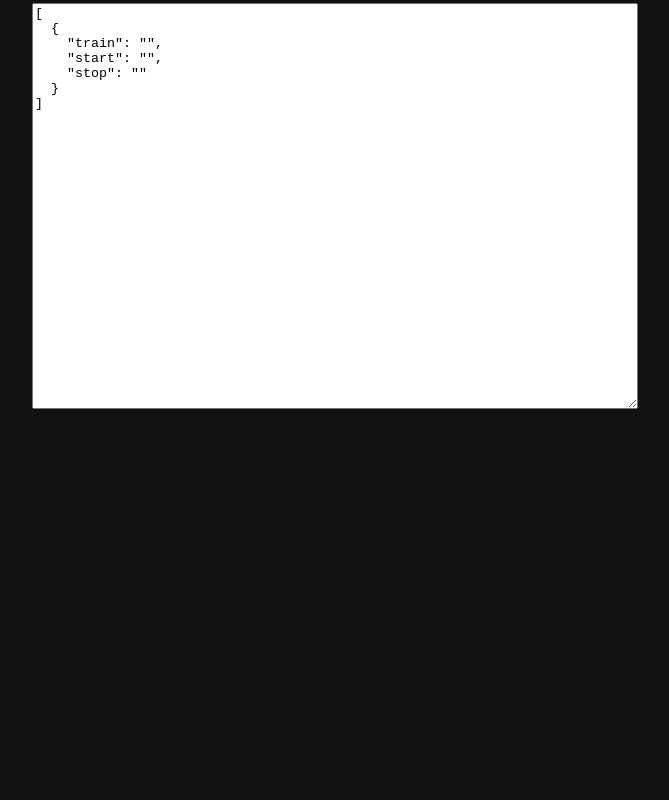
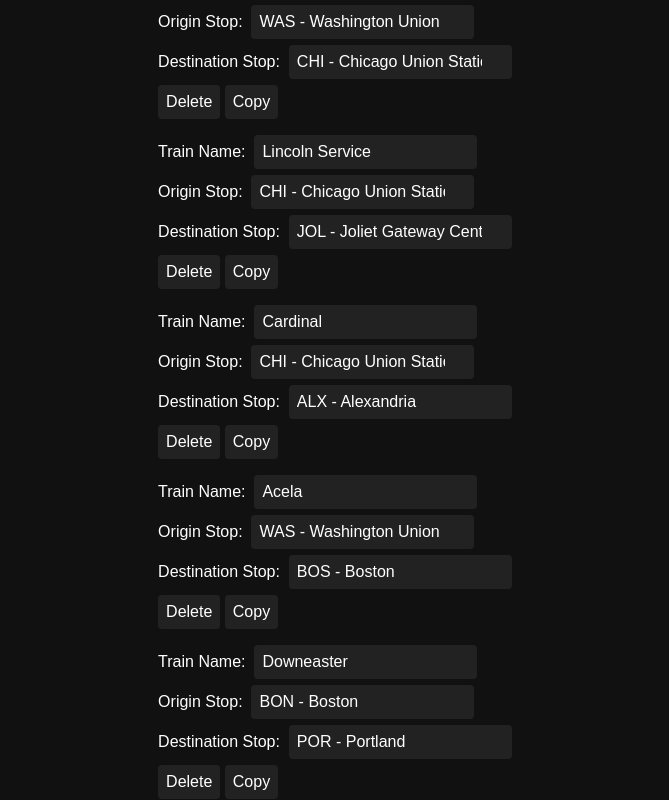
Before and after one commit to piemadd/amtrak-wrapped, a React (Vite) app: page / in a window 1280 px wide. Shown: the part 407-1207 px from the top of the page, without its empty margins (305-974 px from the left). Before the commit the page ends 829 px from the top, so only its background shows below. Built offline with nearby package versions, Linux system fonts and the light colour scheme; a web font is replaced by a local one.

Commit message:
fuck it we ball

```diff
--- a/package.json
+++ b/package.json
@@ -14,7 +14,8 @@
   "dependencies": {
     "dom-to-image": "^2.6.0",
     "file-saver": "^2.0.5",
-    "jimp": "^0.16.2"
+    "jimp": "^0.16.2",
+    "js-base64": "^3.7.3"
   },
   "devDependencies": {
     "@types/react": "^18.0.15",
--- a/src/App.css
+++ b/src/App.css
@@ -21,6 +21,7 @@
   color: var(--fg);
   width: 98vw;
   margin: 1vw;
+  overflow-x: hidden;
 }
 
 main {
--- a/src/App.jsx
+++ b/src/App.jsx
@@ -35,10 +35,75 @@
     const dMiles = d * 0.000621371; // in miles
     return dMiles;
   };
-
+  /*
   const [inputFields, setInputFields] = useState([
     { train: "", start: "", stop: "" },
   ]);
+  */
+
+  const [inputFields, setInputFields] = useState([
+    {
+      "train": "Crescent",
+      "start": "ATL - Atlanta",
+      "stop": "WAS - Washington Union Station"
+    },
+    {
+      "train": "Capitol Limited",
+      "start": "WAS - Washington Union Station",
+      "stop": "CHI - Chicago Union Station"
+    },
+    {
+      "train": "Lincoln Service",
+      "start": "CHI - Chicago Union Station",
+      "stop": "JOL - Joliet Gateway Center"
+    },
+    {
+      "train": "Cardinal",
+      "start": "CHI - Chicago Union Station",
+      "stop": "ALX - Alexandria"
+    },
+    {
+      "train": "Acela",
+      "start": "WAS - Washington Union Station",
+      "stop": "BOS - Boston"
+    },
+    {
+      "train": "Downeaster",
+      "start": "BON - Boston",
+      "stop": "POR - Portland"
+    },
+    {
+      "train": "Downeaster",
+      "start": "POR - Portland",
+      "stop": "BON - Boston"
+    },
+    {
+      "train": "Lake Shore Limited",
+      "start": "BOS - Boston",
+      "stop": "CHI - Chicago Union Station"
+    },
+    {
+      "train": "Capitol Limited",
+      "start": "CHI - Chicago Union Station",
+      "stop": "WAS - Washington Union Station"
+    },
+    {
+      "train": "Crescent",
+      "start": "WAS - Washington Union Station",
+      "stop": "ATL - Atlanta"
+    },
+    {
+      "train": "Crescent",
+      "start": "ATL - Atlanta",
+      "stop": "WAS - Washington Union Station"
+    },
+    {
+      "train": "Capitol Limited",
+      "start": "WAS - Washington Union Station",
+      "stop": "CHI - Chicago Union Station"
+    }
+  ])
+
   const [results, setResults] = useState({
     completed: false,
     totalDistance: 0,
@@ -276,7 +341,7 @@
           setInputFields(JSON.parse(event.target.value));
         }}
         value={JSON.stringify(inputFields, null, 2)}
-        style={{ width: "600px", height: "400px" }}
+        style={{ width: "80vw", height: "400px" }}
       ></textarea>
     </main>
   );
--- a/src/components/distance.jsx
+++ b/src/components/distance.jsx
@@ -1,6 +1,7 @@
 import domtoimage from "dom-to-image";
 import { useEffect } from "react";
 import { saveAs } from "file-saver";
+import { Base64 } from "js-base64";
 
 const Distance = ({ distance }) => {
   const prettyPrintNum = (num) => {
@@ -11,6 +12,7 @@
 
   return (
     <div className="result">
+      <div>
         <svg
           id="distance-svg"
           viewBox="0 0 800 800"
@@ -168,24 +170,33 @@
             </clipPath>
           </defs>
         </svg>
+      </div>
       <button
         onClick={() => {
-          const svgElement = document.getElementById("distance-svg");
+          const svgElement =
+            document.getElementById("distance-svg").parentElement;
           console.log("cloning");
           let clonedSvgElement = svgElement.cloneNode(true);
+          console.log(clonedSvgElement);
           clonedSvgElement.setAttribute("width", "800");
           clonedSvgElement.setAttribute("height", "800");
 
-          console.log(clonedSvgElement)
-
           console.log("getting image with dom-to-image");
 
-          domtoimage.toBlob(svgElement, {
+          domtoimage
+            .toPng(clonedSvgElement, {
               width: 800,
               height: 800,
-          }).then(function (blob) {
-            console.log(blob);
-            console.log(URL.createObjectURL(blob));
+            })
+            .then((dataUrl) => {
+              //console.log(dataUrl)
+              const a = document.createElement("a");
+              a.href = dataUrl;
+              a.download = "amtraker-backtrak-distance.png";
+              a.click();
+            })
+            .catch((e) => {
+              console.log("error", e);
             });
         }}
       >
```
Also changed, not shown: 7 other files (tests, documents, lock files or other folders). Lines whose indentation alone changed are shown as unchanged.
